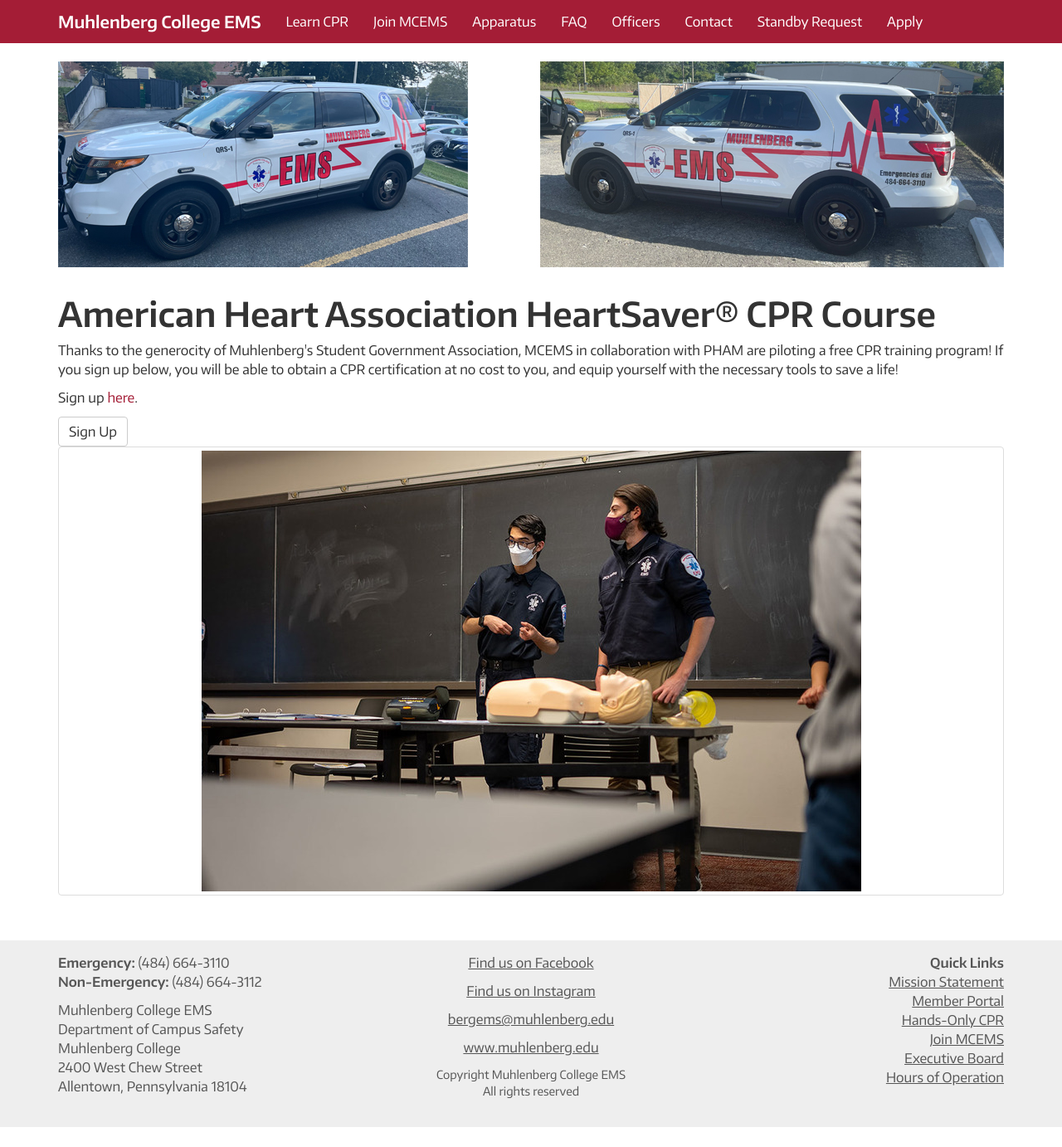
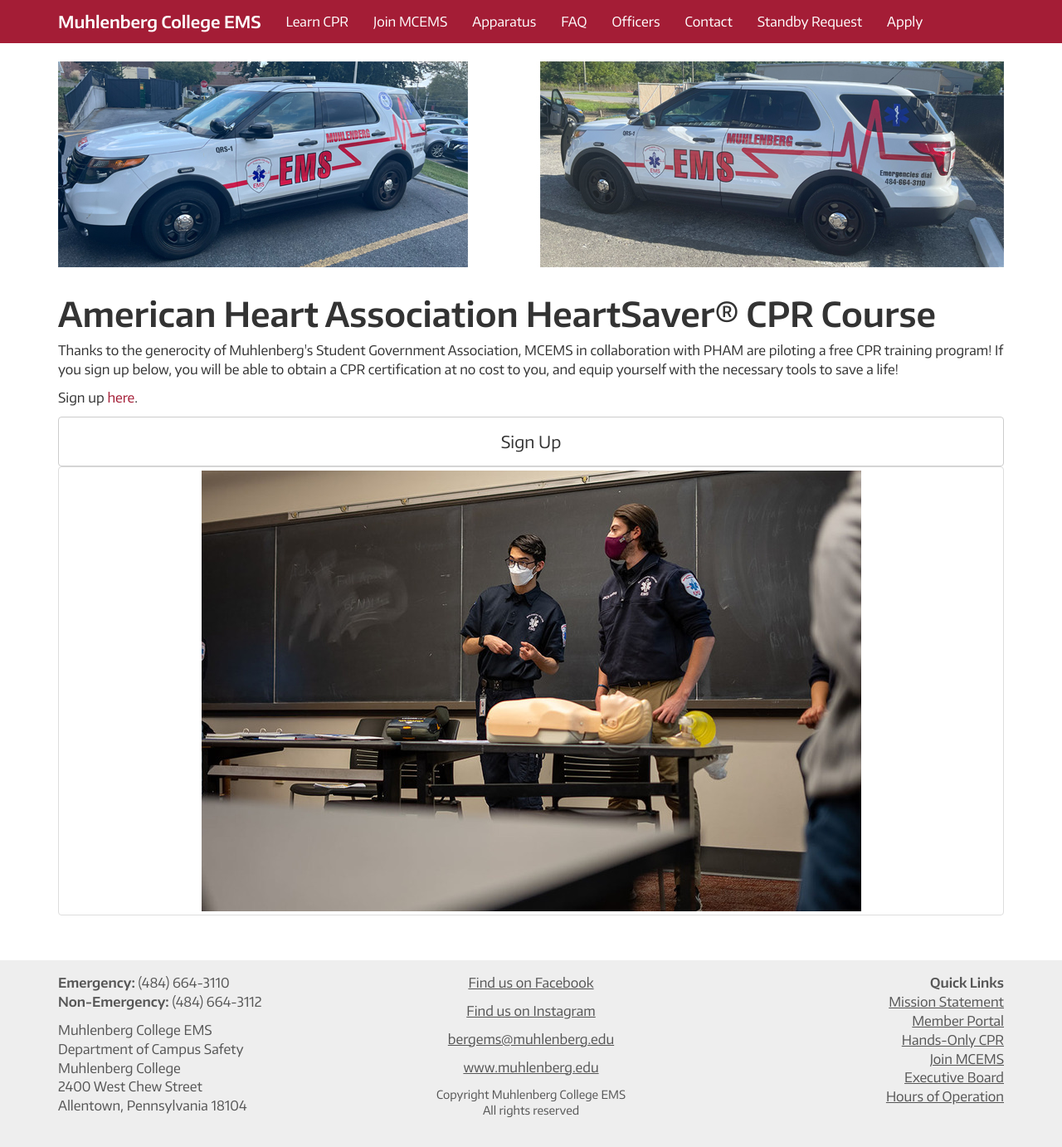
Before and after one commit to MCEMS/www, a Jekyll site: the page built from learn-cpr/index.html, in a window 1280 px wide. Shown: the whole page at 83% size. Built offline with Jekyll 4.4.1, drawn with Linux system fonts in a browser that asks for light colours; nearby versions of some CDN libraries; before the commit the page ends 1358 px from its top, so only the background shows below that.

Commit message:
Update index.html

```diff
--- a/learn-cpr/index.html
+++ b/learn-cpr/index.html
@@ -11,7 +11,7 @@
     <p>Thanks to the generocity of Muhlenberg's Student Government Association, MCEMS in collaboration with PHAM are piloting a free CPR training program! If you sign up below, you will be able to obtain a CPR certification at no cost to you, and equip yourself with the necessary tools to save a life!</p>
 
     <p>Sign up  <a href="/learn-cpr/signup">here</a>.</p>
-<a href="/learn-cpr/signup" class="btn btn-default" role="button">Sign Up</a>
+<a href="/learn-cpr" class="btn btn-default" role="button" style="font-size: 20px; padding: 15px 30px; text-align: center; display: block; margin: 0 auto;">Sign Up</a>
     <div class="thumbnail">
       <img src="/assets/images/CPR2021.jpeg">
     </div>
```
